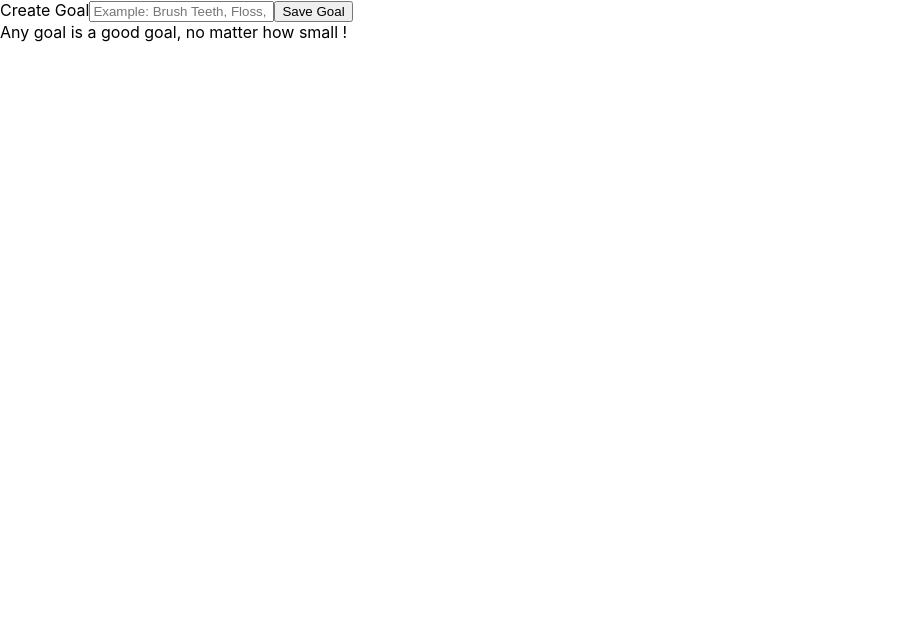
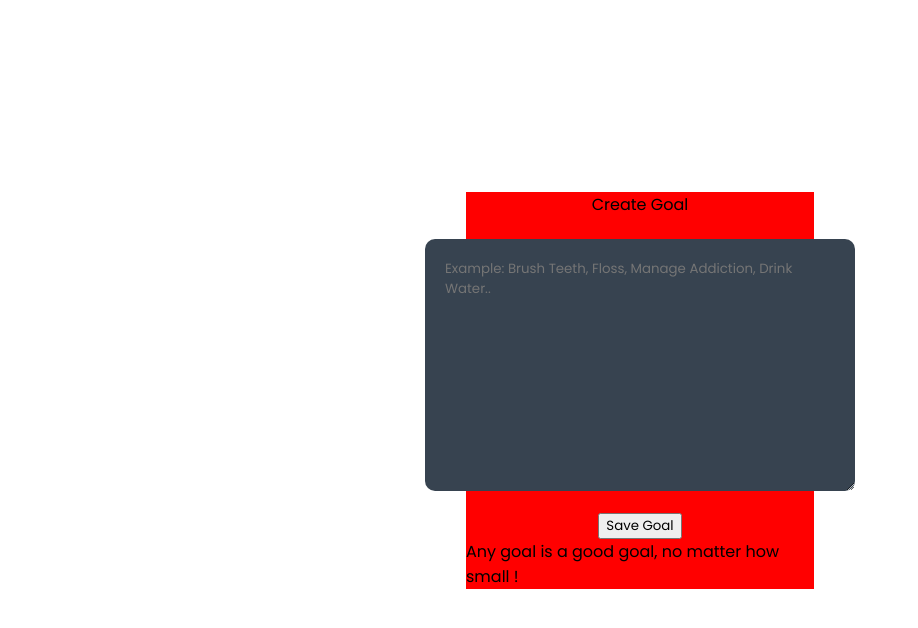
Before and after one commit to mpadil18/NeuroPets, a React (Create React App) app in the folder frontend/: page / in a window 1280 px wide. Shown: the top 628 px of the page, without its empty margins (0-918 px from the left). Built offline with nearby package versions, Linux system fonts and the light colour scheme.

Commit message:
Updated basic Goal bubble

```diff
--- a/frontend/src/App.css
+++ b/frontend/src/App.css
@@ -1,3 +1,9 @@
+@import url('https://fonts.googleapis.com/css2?family=Poppins:wght@400&display=swap');
+
+* {
+  font-family: 'Poppins', sans-serif;
+}
+
 .App {
   text-align: center;
 }
--- a/frontend/src/Create-Goal/Create-Goal.css
+++ b/frontend/src/Create-Goal/Create-Goal.css
@@ -0,0 +1,19 @@
+.Create-Goal {
+    display: flex;
+    justify-content: center;
+    align-items: center;
+    flex-direction: column;
+    margin: 15% auto;
+    width: 348px;
+    height: 397px;
+    background: red;
+}
+
+.GoalText {
+    margin: 22px;
+    height: 222px;
+    background-color: #374350;
+    border-radius: 10px;
+    border: none;
+    padding: 20px;
+}
--- a/frontend/src/Create-Goal/Create-Goal.js
+++ b/frontend/src/Create-Goal/Create-Goal.js
@@ -1,11 +1,12 @@
+import "./Create-Goal.css"
+
 function CreateGoal() {
     return (
       <div className="Create-Goal">
         Create Goal
-        <input type="text"
+        <textarea className="GoalText" rows="5" cols="33"
         placeholder="Example: Brush Teeth, Floss, Manage Addiction, Drink Water.."
-        >
-        </input>
+        />
 
         <button>
           Save Goal
```
